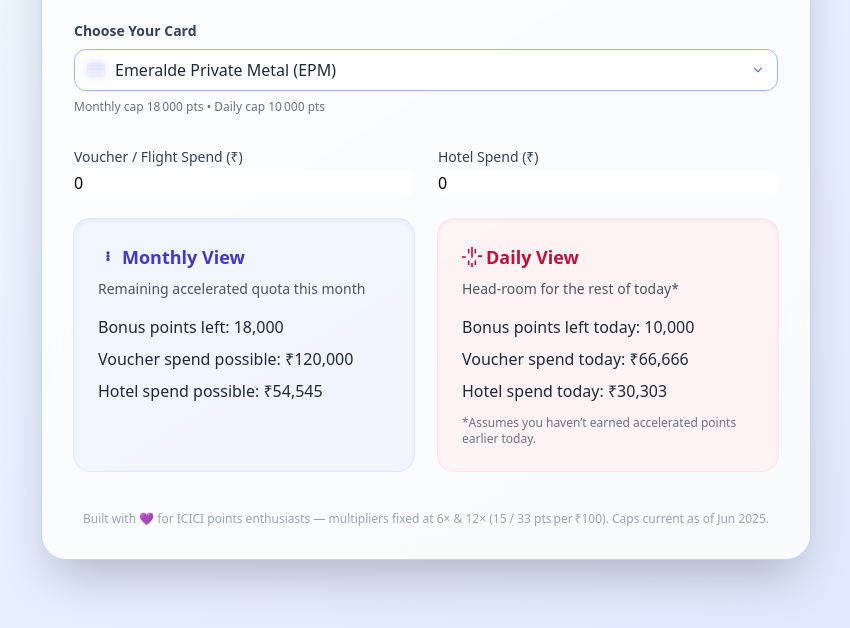
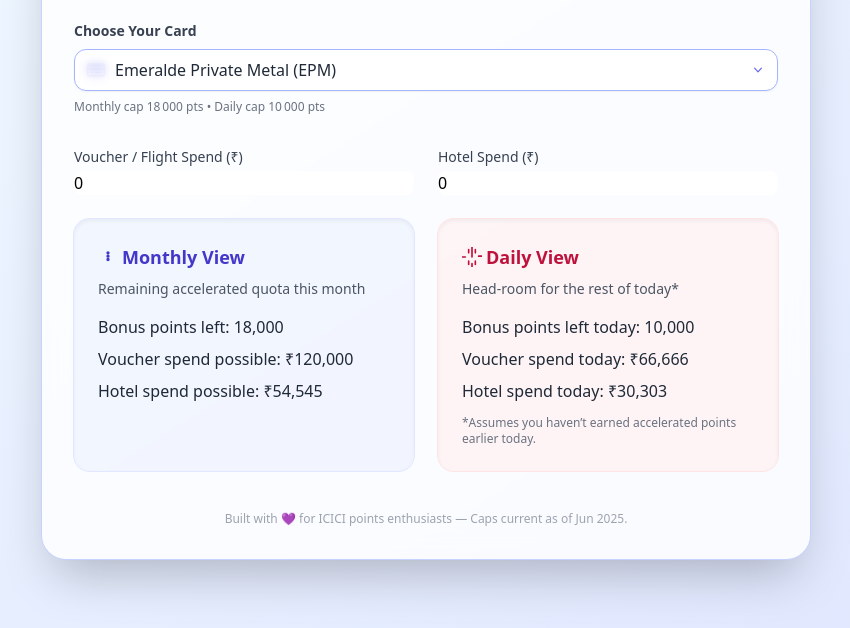
Before and after one commit to buildtobreak/ICICI-Credit-Caps, a plain HTML site: page index.html in a window 1280 px wide. Shown: the part 172-800 px from the top of the page, without its empty margins (214-1064 px from the left). Drawn offline with nearby package versions, Linux system fonts and the light colour scheme.

Commit message:
Update index.html

```diff
--- a/index.html
+++ b/index.html
@@ -64,7 +64,7 @@
       </div>
     </section>
 
-    <footer class="text-xs text-gray-400 text-center mt-10">Built with 💜 for ICICI points enthusiasts — multipliers fixed at 6× & 12× (15 / 33 pts per ₹100). Caps current as of Jun 2025.</footer>
+    <footer class="text-xs text-gray-400 text-center mt-10">Built with 💜 for ICICI points enthusiasts — Caps current as of Jun 2025.</footer>
   </main>
 
   <script>
```
